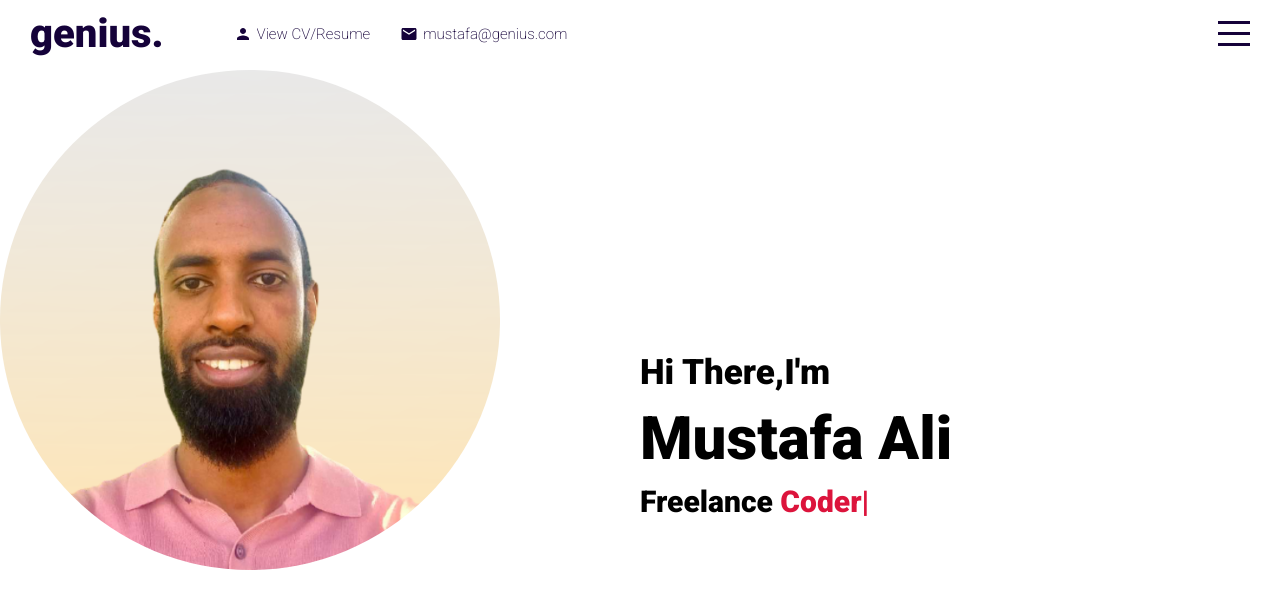
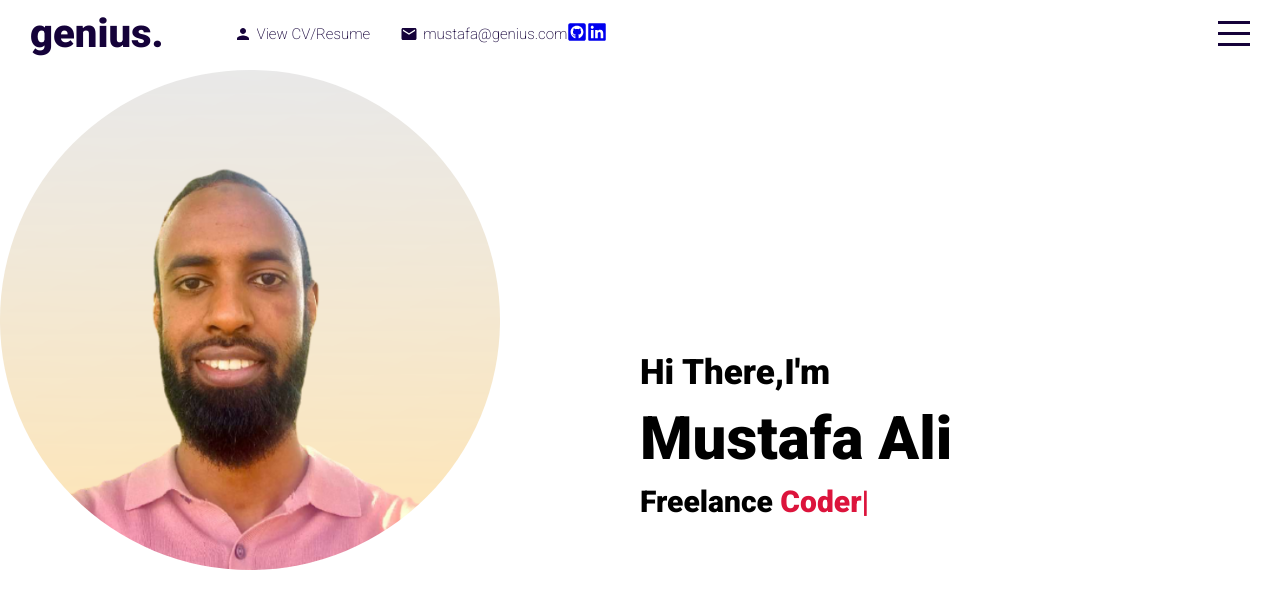
Before and after one commit to mus-ali1/React-Portfoilo, a React (Create React App) app: page / in a window 1280 px wide. Shown: the top 608 px of the page. Built offline with nearby package versions, Linux system fonts and the light colour scheme.

Commit message:
import icons from react-icons had href for links

```diff
--- a/src/components/navbar/navbar.jsx
+++ b/src/components/navbar/navbar.jsx
@@ -1,5 +1,7 @@
 import React from './navbar.scss'
 import {Person, Email} from "@material-ui/icons"
+import { FaGithubSquare } from 'react-icons/fa';
+import { FaLinkedin } from 'react-icons/fa';
 
 export default function Navbar({ menuOpen,setMenuOpen}) {
     return (
@@ -17,6 +19,8 @@ export default function Navbar({ menuOpen,setMenuOpen}) {
                    <div className="itemContainer">
                    <Email className="icon"/>
                    <span>mustafa@genius.com</span>
+                   <a href="https://github.com/mus-ali1" className= "social"><FaGithubSquare size={20}/></a>
+                   <a href="https://linkedin.com/in/mustafa-ali-101" className= "social"><FaLinkedin size={20}/></a>
                    </div>
                 </div>
                 <div className="right">
@@ -25,7 +29,7 @@ export default function Navbar({ menuOpen,setMenuOpen}) {
                         <span className = "line2"></span>
                         <span className = "line3"></span>
                         </div>
-                </div>
+                        </div>
             </div>
 
         </div>
```
